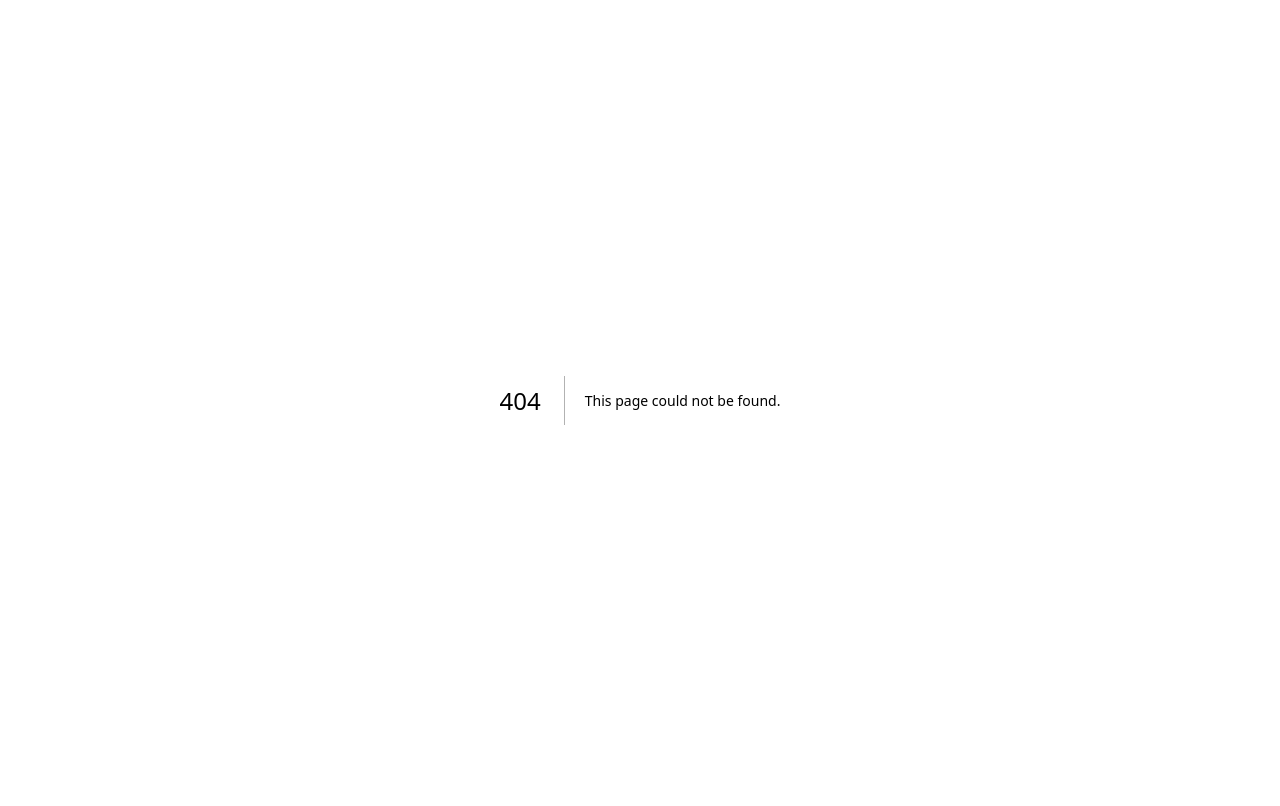
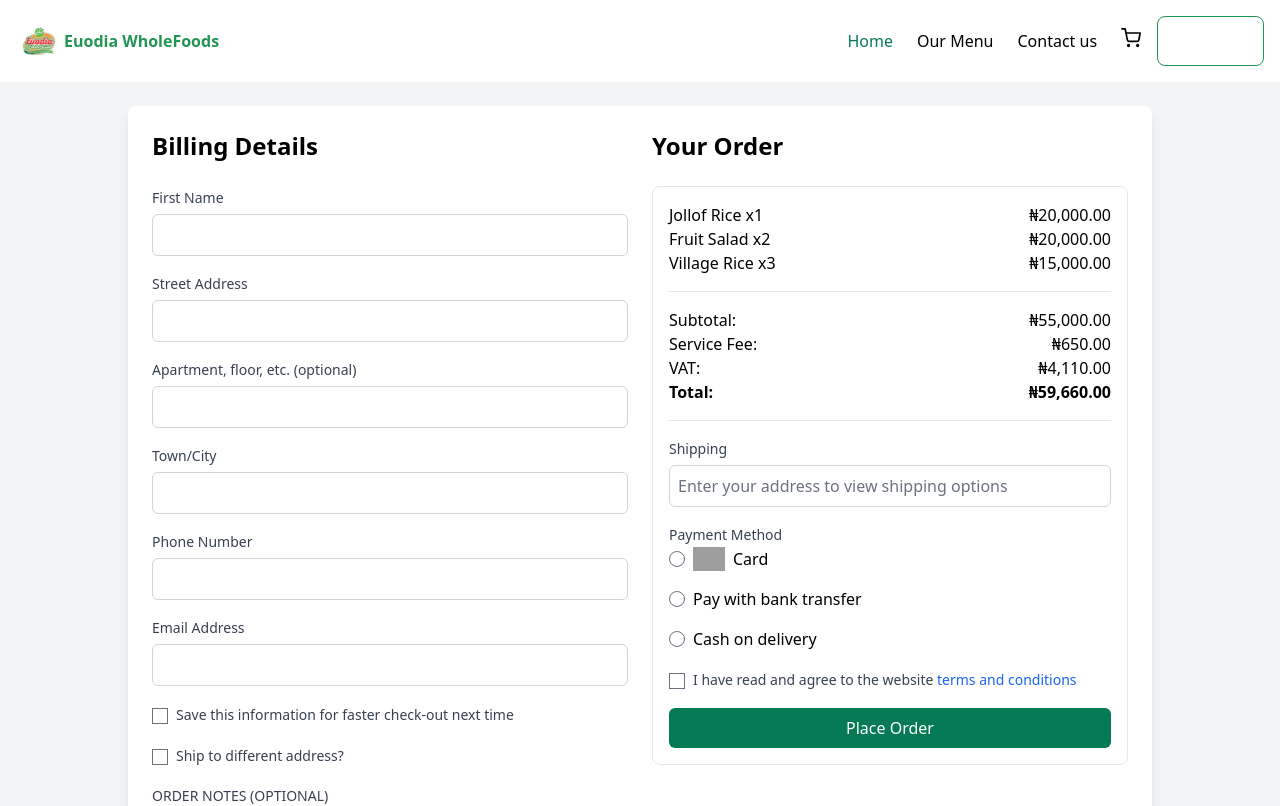
Before and after one commit to Beemhuse/euodia_foods, a Next.js app: page /checkout in a window 1280 px wide. Before the commit this address had no page. Shown: the top 806 px of the page. Built offline with nearby package versions, Linux system fonts and the light colour scheme; grey boxes are pictures that could not be loaded; a web font is replaced by a local one.

Commit message:
Updated Cart page and Dishes component with minor layout and link changes

```diff
--- a/app/cart/page.jsx
+++ b/app/cart/page.jsx
@@ -98,9 +98,11 @@ const Cart = () => {
               <span>Total:</span>
               <span>₦{calculateSubtotal().toLocaleString()}</span>
             </div>
+            <Link href="/checkout">
               <button className="bg-green-500 text-white px-4 py-2 rounded-md w-full">
                 Process to checkout
               </button>
+            </Link>
           </div>
         </div>
       </div>
--- /dev/null
+++ b/app/checkout/page.jsx
@@ -0,0 +1,129 @@
+// pages/checkout.js
+import HomeLayout from '@/components/layout/HomeLayout';
+import React from 'react';
+
+const Checkout = () => {
+    return (
+        <HomeLayout>
+
+
+            <div className="min-h-screen bg-gray-100 p-6 flex items-center justify-center">
+                <div className="container max-w-screen-lg mx-auto">
+                    <div className="bg-white rounded-lg shadow-lg p-6">
+                        <div className="grid grid-cols-1 md:grid-cols-2 gap-6">
+                            <div>
+                                <h2 className="text-2xl font-bold mb-6">Billing Details</h2>
+                                <form>
+                                    <div className="mb-4">
+                                        <label className="block text-sm font-medium text-gray-700" htmlFor="firstName">First Name</label>
+                                        <input type="text" id="firstName" className="mt-1 block w-full p-2 border border-gray-300 rounded-md" required />
+                                    </div>
+                                    <div className="mb-4">
+                                        <label className="block text-sm font-medium text-gray-700" htmlFor="streetAddress">Street Address</label>
+                                        <input type="text" id="streetAddress" className="mt-1 block w-full p-2 border border-gray-300 rounded-md" required />
+                                    </div>
+                                    <div className="mb-4">
+                                        <label className="block text-sm font-medium text-gray-700" htmlFor="apartment">Apartment, floor, etc. (optional)</label>
+                                        <input type="text" id="apartment" className="mt-1 block w-full p-2 border border-gray-300 rounded-md" />
+                                    </div>
+                                    <div className="mb-4">
+                                        <label className="block text-sm font-medium text-gray-700" htmlFor="townCity">Town/City</label>
+                                        <input type="text" id="townCity" className="mt-1 block w-full p-2 border border-gray-300 rounded-md" required />
+                                    </div>
+                                    <div className="mb-4">
+                                        <label className="block text-sm font-medium text-gray-700" htmlFor="phoneNumber">Phone Number</label>
+                                        <input type="text" id="phoneNumber" className="mt-1 block w-full p-2 border border-gray-300 rounded-md" required />
+                                    </div>
+                                    <div className="mb-4">
+                                        <label className="block text-sm font-medium text-gray-700" htmlFor="email">Email Address</label>
+                                        <input type="email" id="email" className="mt-1 block w-full p-2 border border-gray-300 rounded-md" required />
+                                    </div>
+                                    <div className="mb-4">
+                                        <input type="checkbox" id="saveInfo" className="mr-2" />
+                                        <label htmlFor="saveInfo" className="text-sm text-gray-700">Save this information for faster check-out next time</label>
+                                    </div>
+                                    <div className="mb-4">
+                                        <input type="checkbox" id="shipToDifferentAddress" className="mr-2" />
+                                        <label htmlFor="shipToDifferentAddress" className="text-sm text-gray-700">Ship to different address?</label>
+                                    </div>
+                                    <div className="mb-4">
+                                        <label className="block text-sm font-medium text-gray-700" htmlFor="orderNotes">ORDER NOTES (OPTIONAL)</label>
+                                        <textarea id="orderNotes" className="mt-1 block w-full p-2 border border-gray-300 rounded-md"></textarea>
+                                    </div>
+                                </form>
+                            </div>
+                            <div>
+                                <h2 className="text-2xl font-bold mb-6">Your Order</h2>
+                                <div className="border p-4 rounded-lg">
+                                    <div className="mb-4">
+                                        <div className="flex justify-between">
+                                            <span>Jollof Rice x1</span>
+                                            <span>₦20,000.00</span>
+                                        </div>
+                                        <div className="flex justify-between">
+                                            <span>Fruit Salad x2</span>
+                                            <span>₦20,000.00</span>
+                                        </div>
+                                        <div className="flex justify-between">
+                                            <span>Village Rice x3</span>
+                                            <span>₦15,000.00</span>
+                                        </div>
+                                    </div>
+                                    <hr />
+                                    <div className="my-4">
+                                        <div className="flex justify-between">
+                                            <span>Subtotal:</span>
+                                            <span>₦55,000.00</span>
+                                        </div>
+                                        <div className="flex justify-between">
+                                            <span>Service Fee:</span>
+                                            <span>₦650.00</span>
+                                        </div>
+                                        <div className="flex justify-between">
+                                            <span>VAT:</span>
+                                            <span>₦4,110.00</span>
+                                        </div>
+                                        <div className="flex justify-between font-bold">
+                                            <span>Total:</span>
+                                            <span>₦59,660.00</span>
+                                        </div>
+                                    </div>
+                                    <hr />
+                                    <div className="my-4">
+                                        <label className="block text-sm font-medium text-gray-700">Shipping</label>
+                                        <input type="text" className="mt-1 block w-full p-2 border border-gray-300 rounded-md" placeholder="Enter your address to view shipping options" />
+                                    </div>
+                                    <div className="my-4">
+                                        <label className="block text-sm font-medium text-gray-700">Payment Method</label>
+                                        <div className="flex items-center mb-4">
+                                            <input type="radio" name="paymentMethod" className="mr-2" />
+                                            <img src="/paystack.png" alt="Paystack" className="h-6 mr-2" />
+                                            <span>Card</span>
+                                        </div>
+                                        <div className="flex items-center mb-4">
+                                            <input type="radio" name="paymentMethod" className="mr-2" />
+                                            <span>Pay with bank transfer</span>
+                                        </div>
+                                        <div className="flex items-center mb-4">
+                                            <input type="radio" name="paymentMethod" className="mr-2" />
+                                            <span>Cash on delivery</span>
+                                        </div>
+                                    </div>
+                                    <div className="mb-4">
+                                        <input type="checkbox" id="termsConditions" className="mr-2" />
+                                        <label htmlFor="termsConditions" className="text-sm text-gray-700">
+                                            I have read and agree to the website <a href="#" className="text-blue-600">terms and conditions</a>
+                                        </label>
+                                    </div>
+                                    <button className="w-full bg-green-600 text-white p-2 rounded-md">Place Order</button>
+                                </div>
+                            </div>
+                        </div>
+                    </div>
+                </div>
+            </div>
+        </HomeLayout>
+    );
+};
+
+export default Checkout;
--- a/components/menu-components/Dishes.jsx
+++ b/components/menu-components/Dishes.jsx
@@ -1,7 +1,7 @@
 "use client";
 import { useState, useEffect } from 'react';
 import Image from 'next/image';
-import axios from 'axios';
+// import axios from 'axios';
 import Button from '../reusables/buttons/Button';
 import { client } from '@/utils/sanity/client';
 
```
Lines whose indentation alone changed are shown as unchanged.
